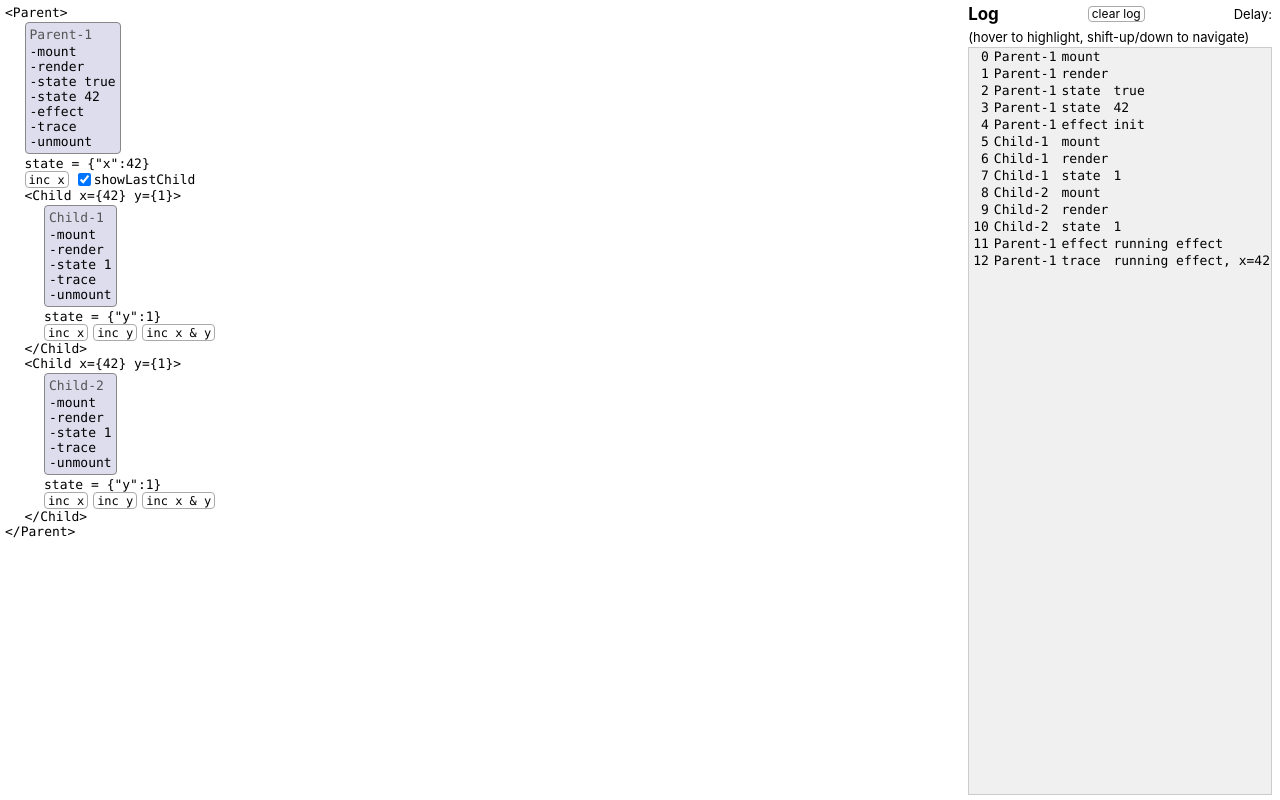
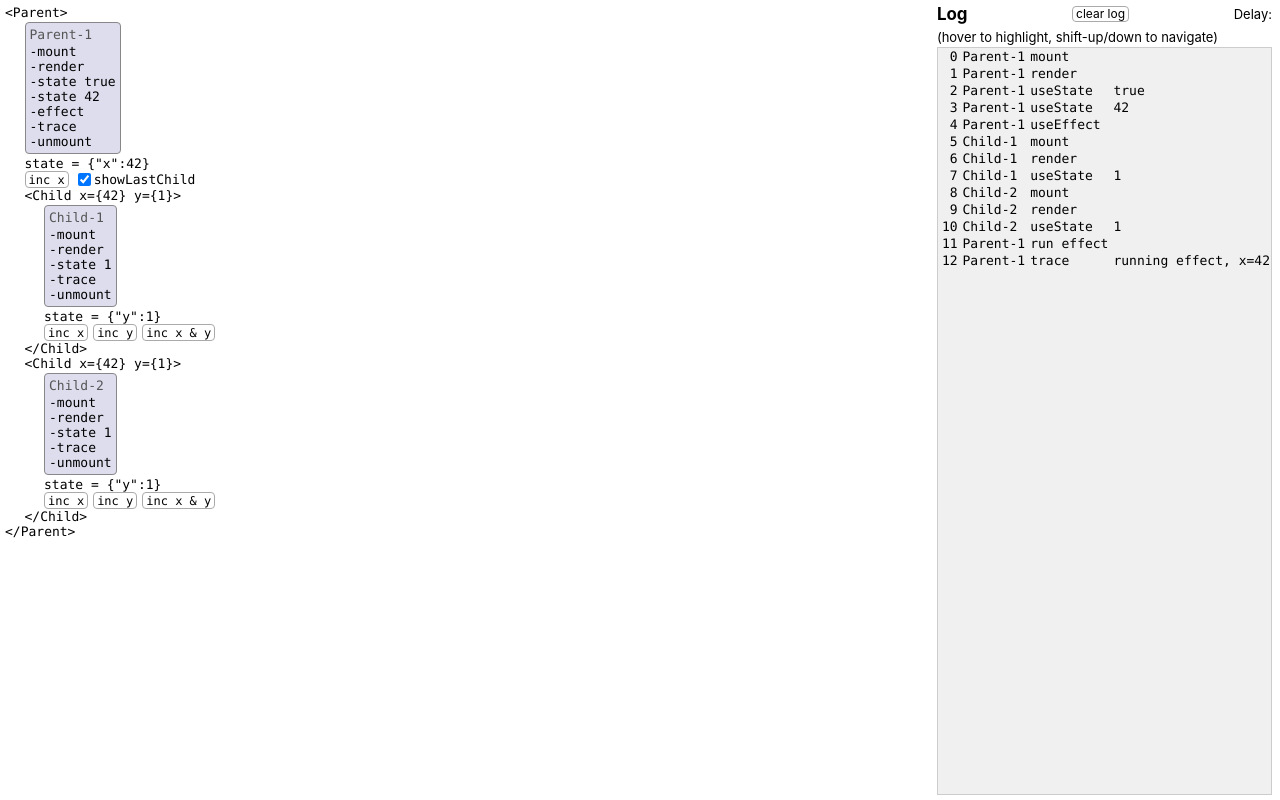
Before and after one commit to Oblosys/react-hook-tracer, a React (Create React App) app: page / in a window 1280 px wide. Built offline with nearby package versions, Linux system fonts and the light colour scheme.

Commit message:
Add optional customOriginLabel to tweak log entry appearance

```diff
--- a/packages/react-hook-tracer/src/Tracer.ts
+++ b/packages/react-hook-tracer/src/Tracer.ts
@@ -71,12 +71,20 @@ export class Tracer {
     this.setSelectedEntryIndex(index) // TODO: Handle non-existent index (might happen with hot reloads).
   }
 
-  trace(label: string, origin: TraceOrigin, message?: string): void {
-    const logEntry = { label, origin, message }
+  trace(label: string, origin: TraceOrigin, message?: string): void
+  trace(label: string, origin: TraceOrigin, message: string, customOriginLabel: string): void
+  trace(entry: LogEntry): void
+  trace(...args: TraceArgs): void {
+    const { label, origin, message, customOriginLabel } =
+      args.length === 1
+        ? args[0]
+        : { label: args[0], origin: args[1], message: args[2], customOriginLabel: args[3] }
+
+    const logEntry: LogEntry = { label, origin, message, customOriginLabel }
     const consoleLogArgs = [
       'Trace:',
       logEntry.label,
-      logEntry.origin.originType,
+      customOriginLabel === undefined ? logEntry.origin.originType : customOriginLabel,
       ...(logEntry.message !== undefined ? [logEntry.message] : []),
     ]
     // Log entry to console:
@@ -88,4 +96,9 @@ export class Tracer {
   }
 }
 
+type TraceArgs =
+  | readonly [label: string, origin: TraceOrigin, message?: string]
+  | readonly [label: string, origin: TraceOrigin, message: string, customOriginLabel?: string]
+  | readonly [entry: LogEntry]
+
 export const tracer = new Tracer()
--- a/packages/react-hook-tracer/src/components/LogEntries.tsx
+++ b/packages/react-hook-tracer/src/components/LogEntries.tsx
@@ -56,7 +56,7 @@ interface LogEntryProps {
 const LogEntry = memo(
   ({
     index,
-    entry: { label, origin, message },
+    entry: { label, origin, message, customOriginLabel },
     isTraced,
     isHighlighted,
     setHighlightedIndex,
@@ -69,7 +69,9 @@ const LogEntry = memo(
     >
       <td className="index">{index}</td>
       <td className="label">{label}</td>
-      <td className="origin">{origin.originType}</td>
+      <td className="origin">
+        {customOriginLabel === undefined ? origin.originType : customOriginLabel}
+      </td>
       <td className="message">{message ?? ''}</td>
     </tr>
   ),
--- a/packages/react-hook-tracer/src/hookTracer.ts
+++ b/packages/react-hook-tracer/src/hookTracer.ts
@@ -63,7 +63,7 @@ const useStateTraced = <S>(initialState: S): [S, Dispatch<SetStateAction<S>>] =>
 
   const isInitialized = useRef(false)
   if (!isInitialized.current) {
-    tracer.trace(label, traceOrigin, JSON.stringify(initialState))
+    tracer.trace(label, traceOrigin, JSON.stringify(initialState), 'useState')
     traceOrigin.info = JSON.stringify(initialState)
     isInitialized.current = true
   }
@@ -74,13 +74,13 @@ const useStateTraced = <S>(initialState: S): [S, Dispatch<SetStateAction<S>>] =>
     if (isUpdateFunction(valueOrUpdateFunction)) {
       setValue((prevState) => {
         const newValue = valueOrUpdateFunction(prevState)
-        tracer.trace(label, traceOrigin, `setState fn ${JSON.stringify(newValue)}`)
+        tracer.trace(label, traceOrigin, JSON.stringify(newValue), 'setState fn')
         traceOrigin.info = JSON.stringify(newValue) // TODO: string may get big
         return newValue
       })
     } else {
       const newValue = valueOrUpdateFunction
-      tracer.trace(label, traceOrigin, `setState ${JSON.stringify(newValue)}`)
+      tracer.trace(label, traceOrigin, JSON.stringify(newValue), 'setState')
       setValue(newValue)
       traceOrigin.info = JSON.stringify(newValue)
     }
@@ -95,7 +95,7 @@ const useEffectTraced = (effectRaw: React.EffectCallback, deps?: React.Dependenc
 
   const isInitialized = useRef(false)
   if (!isInitialized.current) {
-    tracer.trace(label, traceOrigin, 'init')
+    tracer.trace({ label, origin: traceOrigin, customOriginLabel: 'useEffect' })
     isInitialized.current = true
   } else {
     // maybe log which dep. changed
@@ -103,13 +103,13 @@ const useEffectTraced = (effectRaw: React.EffectCallback, deps?: React.Dependenc
   }
 
   const effect = () => {
-    tracer.trace(label, traceOrigin, 'running effect')
+    tracer.trace({ label, origin: traceOrigin, customOriginLabel: 'run effect' })
     const cleanupRaw = effectRaw()
     if (cleanupRaw === undefined) {
       return
     } else {
       const cleanup = () => {
-        tracer.trace(label, traceOrigin, 'cleanup')
+        tracer.trace({ label, origin: traceOrigin, customOriginLabel: 'clear effect' })
         cleanupRaw()
       }
       return cleanup
--- a/packages/react-hook-tracer/src/types.ts
+++ b/packages/react-hook-tracer/src/types.ts
@@ -19,9 +19,9 @@ export const mkTraceOrigin = (originType: TraceOriginType): TraceOrigin => ({
   info: null,
 })
 
-// Enable overriding origin in log useState, setState, setState fn, useEffect, run effect.
 export interface LogEntry {
   label: string
   origin: TraceOrigin
   message?: string
+  customOriginLabel?: string // e.g to show 'state' log entries as 'useState', 'setState', etc.
 }
```
